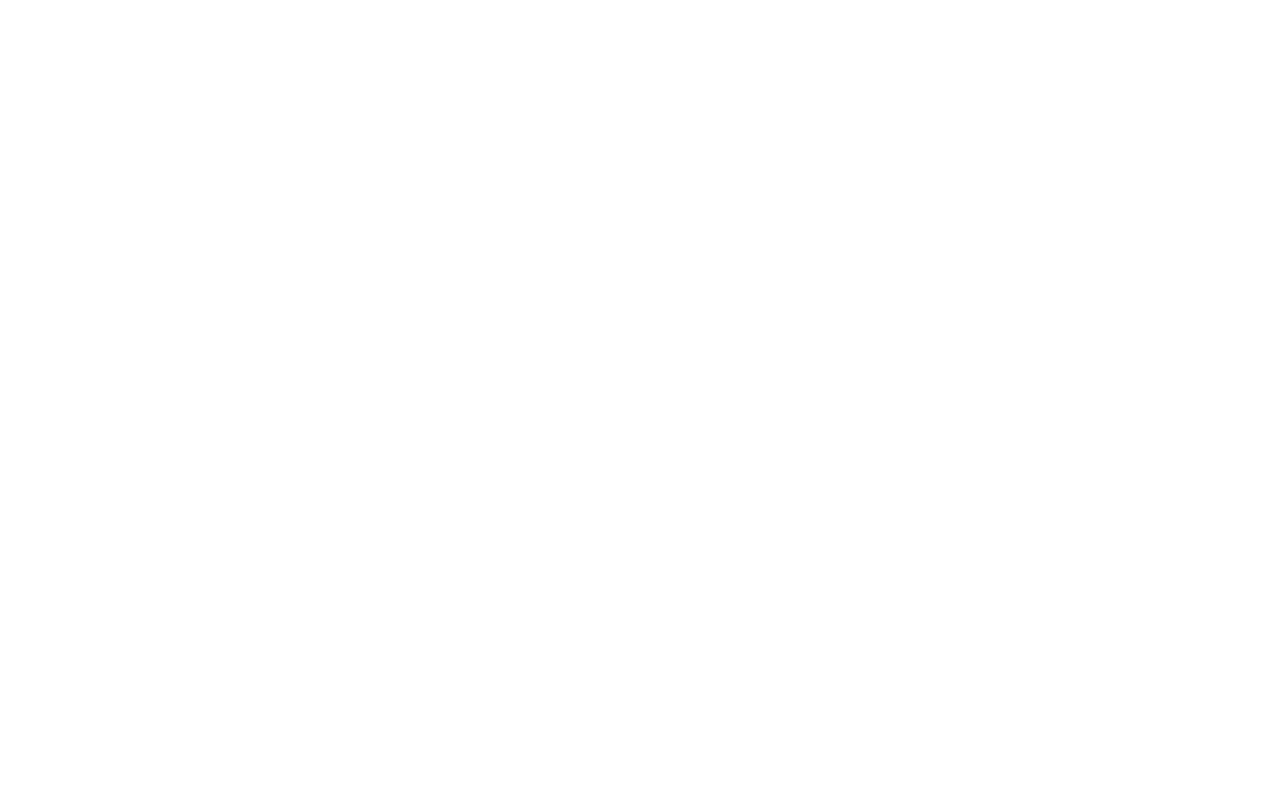
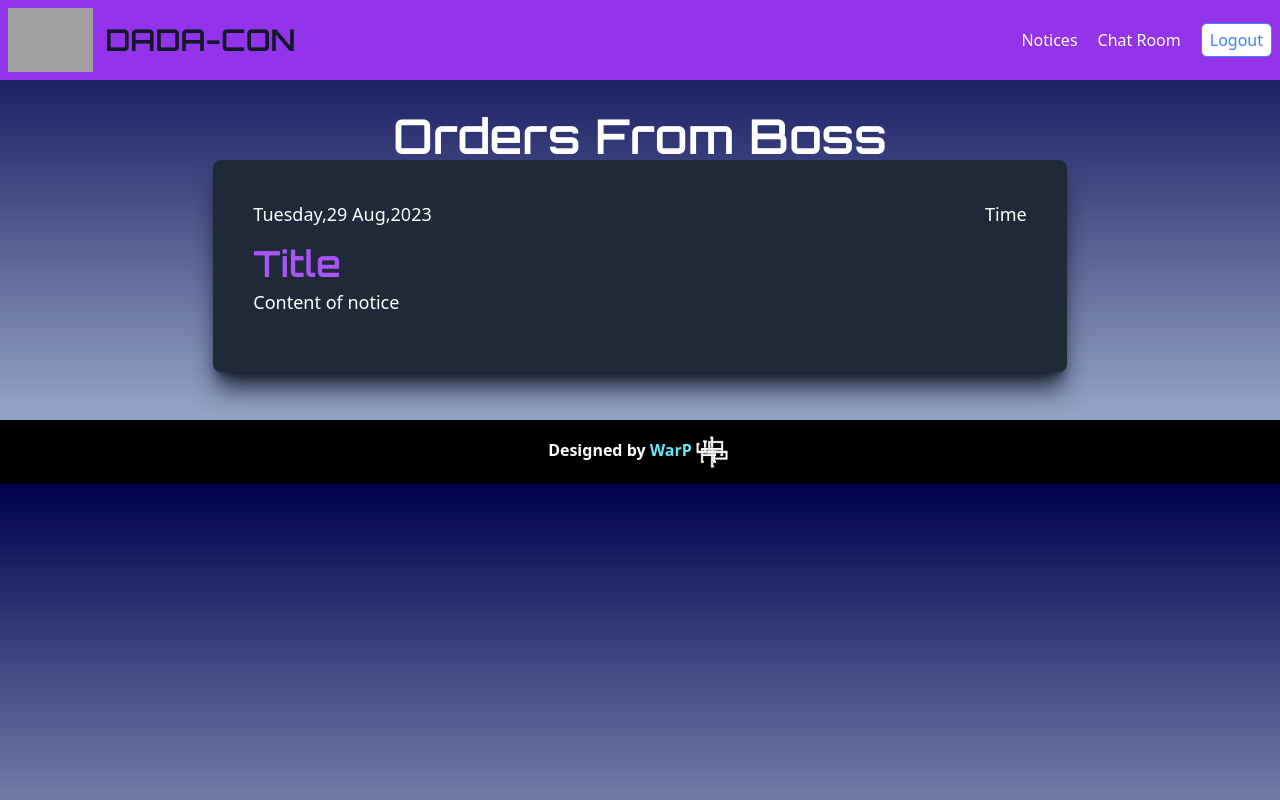
Before and after one commit to RobinSen2217/DADA-CON, a React (Vite) app: page /notice in a window 1280 px wide. Before the commit this address had no page. Built offline with nearby package versions, Linux system fonts and the light colour scheme; grey boxes are pictures that could not be loaded; a web font is replaced by a local one.

Commit message:
Structure of notcie complete

```diff
--- a/src/App.jsx
+++ b/src/App.jsx
@@ -24,6 +24,7 @@
 import Login from "./Components/Login";
 
 function App() {
+const [data,sendData]=useState('')
 
   return (
     <Router>
@@ -41,30 +42,30 @@
 
     <Route exact path="/login" element={
     <>
-    <Login/>
+    <Login sendData={sendData}/>
     </>}/>
 
     <Route exact path="/dada"
     element={
       <>
-    <DadaNav/>
+    <DadaNav data={data}/>
     <DadaHero/>
     <Devices/>
     <DadaFoot/>
     </>}/>
 
-    <Route exact path="/dada/notice"
+    <Route exact path="/notice"
     element={
     <>
-    <DadaNav/>
+    <DadaNav data={data}/>
     <Notices/>
     <DadaFoot/>
     </>}
     />
     <Route exact path="/device" element={<>
-    <DadaNav/>
+    <DadaNav data={data}/>
     <Device/>
-    <DadaFoot style={'absolute bottom-0'}/>
+    <DadaFoot/>
     </>}/>
       </Routes>
     </Router>
--- a/src/Components/DadaFoot.jsx
+++ b/src/Components/DadaFoot.jsx
@@ -1,9 +1,9 @@
 import React from 'react'
 
-function DadaFoot(props) {
+function DadaFoot() {
 
   return (
-    <div className={`w-full bg-black text-center text-white mt-4 py-3 font-semibold ${props.style}`}>
+    <div className={`w-full bg-black text-center text-white mt-4 py-3 font-semibold`}>
       Designed by <span className='text-cyan-300'>WarP</span>
       <img src="/mainLogo.jpg" alt="mainLogo" className='inline h-10'/>
     </div>
--- a/src/Components/DadaHero.jsx
+++ b/src/Components/DadaHero.jsx
@@ -3,9 +3,12 @@
 
 function DadaHero() {
   return (
-    <div className=" text-white text-7xl flex items-end pb-3 pl-2 font-extrabold bg-[url('/bgcompressed.png')] h-[300px]">
+    <div className="text-white text-4xl min-[512px]:text-7xl font-extrabold flex flex-col justify-center bg-[url('/bgcompressed.png')] h-[300px] pb-3 pl-2 py-4 gap-y-2">
+      <span>Shrouded in Secrecy, Forging Tomorrow
+</span>
+    <div className=" text-red-500 text-5xl min-[455px]:text-7xl ">
+          <Typewriter
 
-          <Typewriter
             words={['Unseen.', 'Unheard.', 'Unmatched.']}
             loop={false}
             cursor
@@ -16,6 +19,7 @@
           />
 
     </div>
+    </div>
   )
 }
 
--- a/src/Components/DadaNav.jsx
+++ b/src/Components/DadaNav.jsx
@@ -1,8 +1,9 @@
 import React from 'react'
-import { Link } from 'react-router-dom'
+import { Link,useNavigate } from 'react-router-dom'
+import axios from 'axios';
 
 
-function DadaNav() {
+function DadaNav({data}) {
   function changeFavicon(src) {
     var link = document.createElement('link'),
         oldLink = document.getElementById('dynamic-favicon');
@@ -15,23 +16,38 @@
     document.head.appendChild(link);
    }
    changeFavicon('/dadaLogo.png');
+
+
+   const navigate=useNavigate()
+
+   const handleLogout=()=>{
+    axios.post('https://dadacon.onrender.com/auth/logout/',{}, {headers: {
+      'Authorization': 'Bearer '+ data
+  }}).then((res)=>{
+    console.log(data);
+      console.log(res.status)
+      if(res.status===204){
+        navigate('/login')
+      }
+    })
+   }
+
   document.body.style.backgroundImage='linear-gradient(to bottom,#00004d,#adbed9)'
   document.title='DADA-CON'
   return (
     <div>
       <header className="text-gray-600 bg-purple-600 body-font">
-  <div className="container mx-auto flex flex-wrap p-2  flex-col md:flex-row items-center">
-    <a className="flex title-font font-medium items-center text-gray-900 mb-4 md:mb-0">
-   <img src="/dadaLogo.png" alt="dadaLogo" className='h-16 w-16'/>
-      <Link to='/dada' className="ml-3 text-3xl font-semibold font-Spy hover:cursor-pointer">DADA-CON</Link>
+  <div className="container mx-auto flex flex-wrap p-2  flex-row items-center justify-between">
+    <a className="flex title-font font-medium items-center text-gray-900 mb-0">
+   <img src="/dadaLogo.png" alt="dadaLogo" className='min-[410px]:h-16 h-12'/>
+      <Link to='/dada' className="ml-3 text-lg min-[480px]:text-3xl font-semibold font-Spy hover:cursor-pointer">DADA-CON</Link>
     </a>
     <nav className="md:ml-auto flex flex-wrap items-center text-white justify-center">
-      <Link className="mr-5 hover:cursor-pointer hover:text-gray-900" to='/dada/notice'>Notices</Link>
-      {/* <Link className="mr-5 hover:text-gray-900 hover:cursor-pointer">Second Link</Link> */}
+      <Link className="mr-5 hover:cursor-pointer hover:text-gray-900" to='/notice'>Notices</Link>
       <Link className="mr-5 hover:text-gray-900 hover:cursor-pointer" >Chat Room</Link>
+      <Link onClick={handleLogout} className=" hover:cursor-pointer bg-white text-blue-500 border border-blue-500 px-2 py-1 rounded-md hover:bg-cyan-500 hover:text-white hover:border-white" >Logout</Link>
     </nav>
-    {/* <button className="inline-flex items-center bg-gray-100 border-0 py-1 px-3 focus:outline-none hover:bg-gray-200 rounded text-base mt-4 md:mt-0">Login
-    </button> */}
+
   </div>
 </header>
     </div>
--- a/src/Components/Device.jsx
+++ b/src/Components/Device.jsx
@@ -97,13 +97,14 @@
     <div className='text-white'>
       <section className=" body-font overflow-hidden">
   <div className="container px-5 py-24 mx-auto">
-    <div className="lg:w-4/5 mx-auto flex flex-wrap">
+    <div className="lg:w-4/5 mx-auto flex flex-wrap-reverse">
       <div className="lg:w-1/2 w-full lg:pr-10 lg:py-6 mb-6 lg:mb-0">
         <h1 className="text-gray-900 text-3xl title-font font-medium font-Spy mb-4">{info[ind].title}</h1>
         <div className="flex mb-4">
           <a onClick={clickDes} className={`flex-grow border-b-2  ${Btn===0?'border-cyan-400 text-cyan-400':'border-gray-300'} py-2 text-lg px-1 hover:cursor-pointer`}>Description</a>
           <a onClick={clickFet} className={`flex-grow border-b-2  ${Btn!==0?'border-cyan-400 text-cyan-400':'border-gray-300'} py-2 text-lg px-1 hover:cursor-pointer`}>Features</a>
         </div>
+        <div className='h-[200px]'>
       {Btn===0?<><p className="leading-relaxed mb-4">{info[ind].description}</p><div className="flex border-t border-gray-200 py-2">
         <span className="text-white">Color</span>
         <span className="ml-auto text-gray-900">{info[ind].color}</span>
@@ -120,8 +121,9 @@
                 })}
                 </ul>
             </>}
+            </div>
       </div>
-      <video autoplay='autoplay' loop alt="ecommerce" className="lg:w-1/2 w-full h-[400px] object-cover object-center rounded" ><source src={info[ind].src} /></video>
+      <video autoPlay='autoplay' loop alt="ecommerce" className="lg:w-1/2 w-full h-[395px] object-cover object-center rounded-lg" ><source src={info[ind].src} /></video>
 
     </div>
   </div>
--- a/src/Components/Login.jsx
+++ b/src/Components/Login.jsx
@@ -3,11 +3,13 @@
 import { Navigate, useNavigate } from 'react-router-dom';
 import Spinner from './Spinner'
 
-const Login = () => {
+const Login = ({sendData}) => {
     document.title='Login'
     const navigate=useNavigate()
+
     const [loading,setLoading]=useState(false)
-  const [formData, setFormData] = useState({
+
+    const [formData, setFormData] = useState({
     // username: '',
     email: '',
     password: '',
@@ -54,10 +56,14 @@
         axios.post('https://dadacon.onrender.com/auth/login/',{username:formData.email,password:formData.password}).then((res)=>{
             console.log(res.status)
             if (res.status===200){
+              let token=res.data.token
+              console.log(res)
+                sendData(token)
+
                 navigate('/dada')
             }
         }).catch((errors)=>{
-            // document.write('Access denied')
+
             setLoading(false)
             setVis(1)
         })
--- a/src/Components/Notices.jsx
+++ b/src/Components/Notices.jsx
@@ -1,11 +1,52 @@
+import { useEffect, useState } from "react";
 import React from 'react'
+import Spinner from './Spinner'
+
 
 function Notices() {
+  const [notices,setNotices]=useState()
+  const [loading,setLoading]=useState(true)
+  // useEffect(async() => {
+  //   // This will only run on initial render
+  //   const response = await axios.get('/api/notices');
+  //   const data = await response.json();
+  //   console.log(data);
+  //   setNotices(data);
+  //   setLoading(false);
+  // }, []);
   return (
     <div className='text-white py-8'>
-      <h1 className='text-center text-5xl font-semibold'>Orders From Boss</h1>
+      <h1 className='text-center text-5xl font-semibold font-Spy'>Orders From Boss</h1>
+      {/* {loading && <Spinner/>} */}
+{!loading && <div className="flex flex-col w-3/4 mx-auto">
+<div className="grid grid-cols-1 grid-rows-3">
+<div className="flex flex-nowrap justify-between">
+  <span>Tuesday,29 Aug,2023</span><span>Time</span>
+</div>
+<div>Title</div>
+<div>Content of notice</div>
+</div>
 
+
+<div className="grid grid-cols-1 grid-rows-3">
+<div className="flex flex-nowrap justify-between">
+  <span>Tuesday,29 Aug,2023</span><span>Time</span>
+</div>
+<div>Title</div>
+<div>Content of notice</div>
+</div>
+</div>}
+<div className="flex flex-col w-2/3 mx-auto bg-gray-800 p-10 rounded-lg shadow-xl shadow-gray-900/90">
+<div className="grid grid-cols-1 grid-rows-3">
+<div className="flex flex-nowrap justify-between mb-4 text-lg">
+  <span>Tuesday,29 Aug,2023</span><span>Time</span>
+</div>
+<div className="text-4xl font-bold font-Spy text-purple-500 mb-1">Title</div>
+<div className="text-lg">Content of notice</div>
+</div>
+</div>
     </div>
+
   )
 }
 
```
